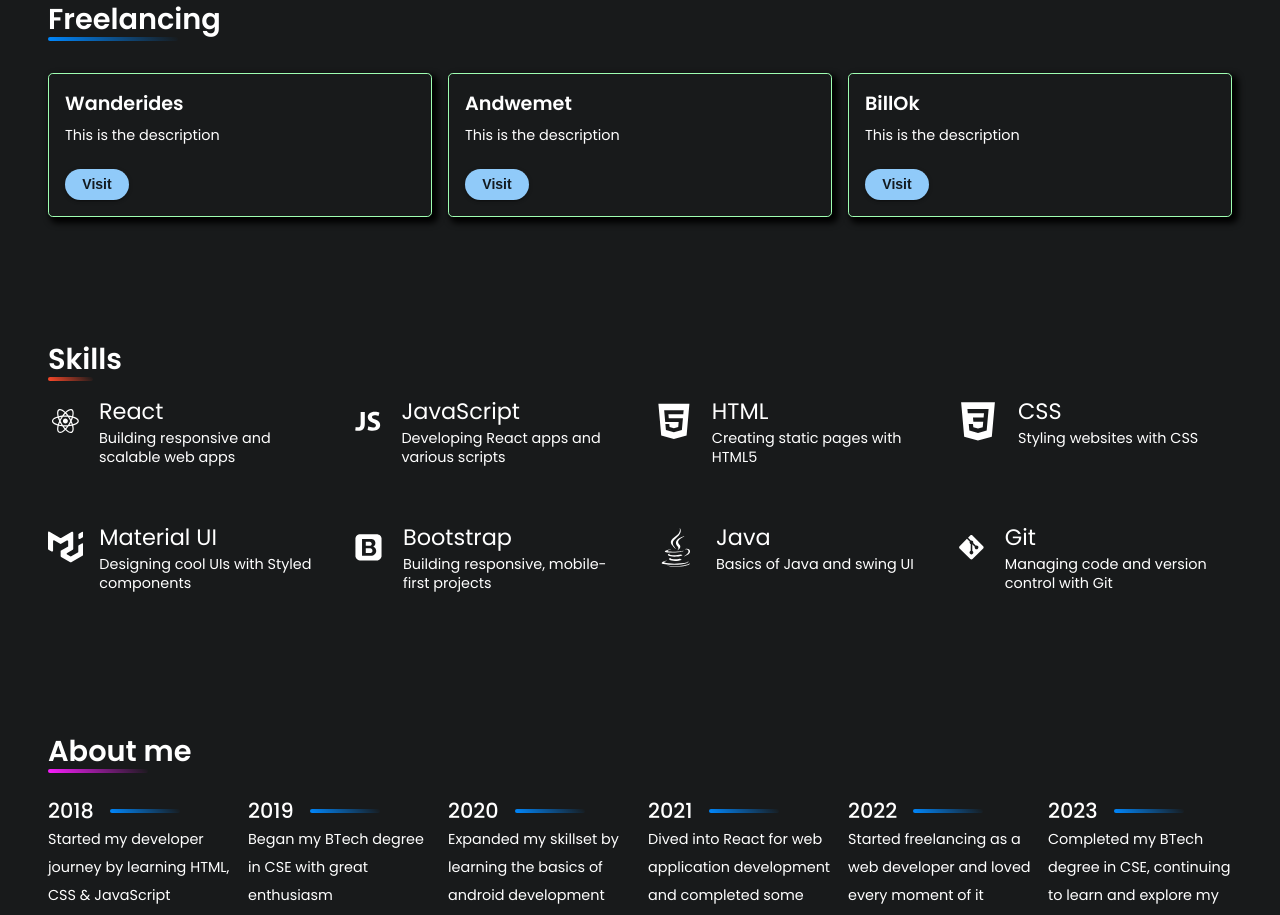
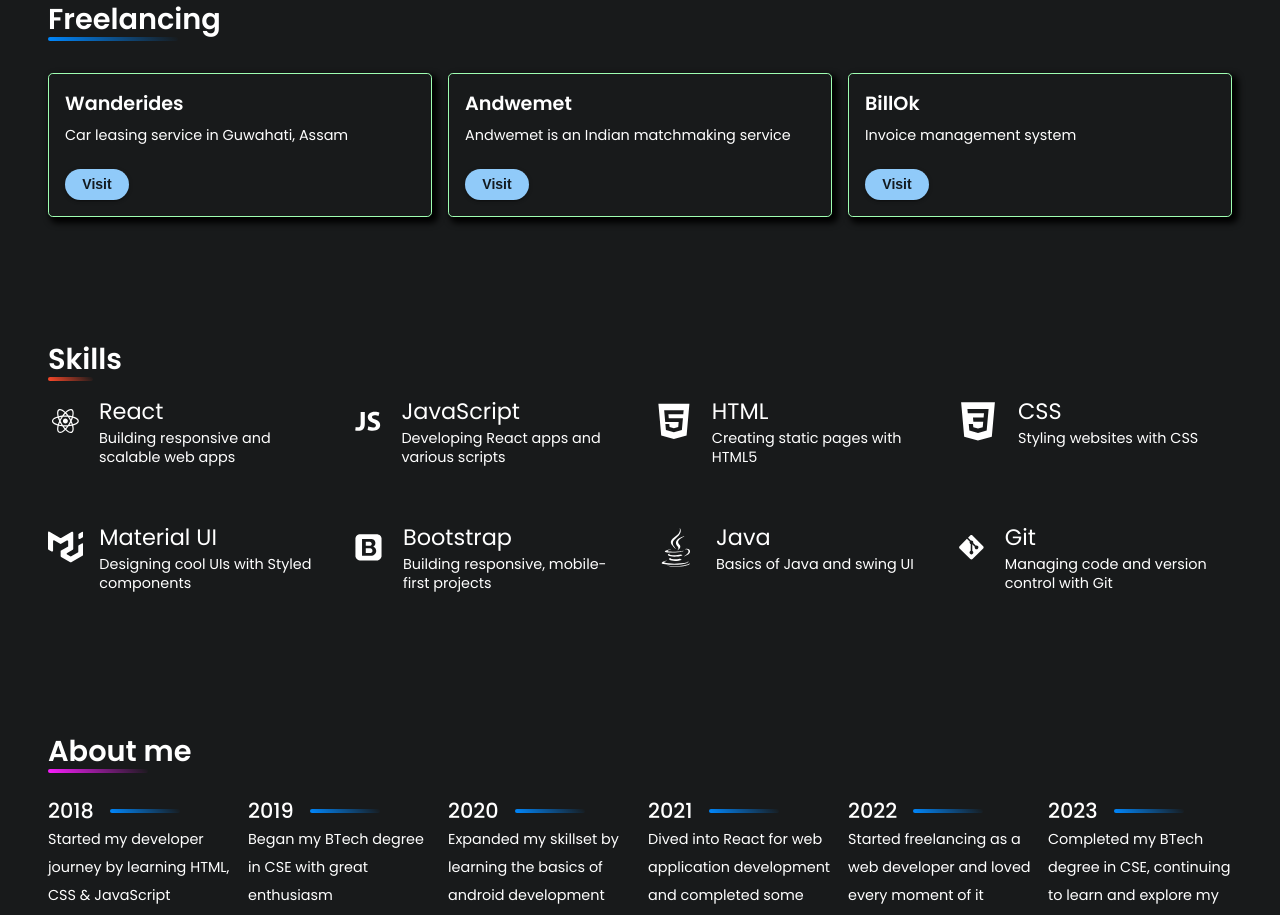
Before and after one commit to NihalP01/portfolio, a React (Create React App) app: page / in a window 1280 px wide. Shown: the part 1900-2815 px from the top of the page. Built offline with nearby package versions, Linux system fonts and the light colour scheme.

Commit message:
small changes

```diff
--- a/src/constants/freelancingConstants.js
+++ b/src/constants/freelancingConstants.js
@@ -2,19 +2,19 @@ export const freelancingData = [
   {
     id: 0,
     title: 'Wanderides',
-    subTitle: 'This is the description',
+    subTitle: 'Car leasing service in Guwahati, Assam',
     link: 'http://wanderides.com/',
   },
   {
     id: 1,
     title: 'Andwemet',
-    subTitle: 'This is the description',
+    subTitle: 'Andwemet is an Indian matchmaking service',
     link: 'https://www.andwemet.com/',
   },
   {
     id: 2,
     title: 'BillOk',
-    subTitle: 'This is the description',
+    subTitle: 'Invoice management system',
     link: 'https://billok.co/',
   },
 ];
```
